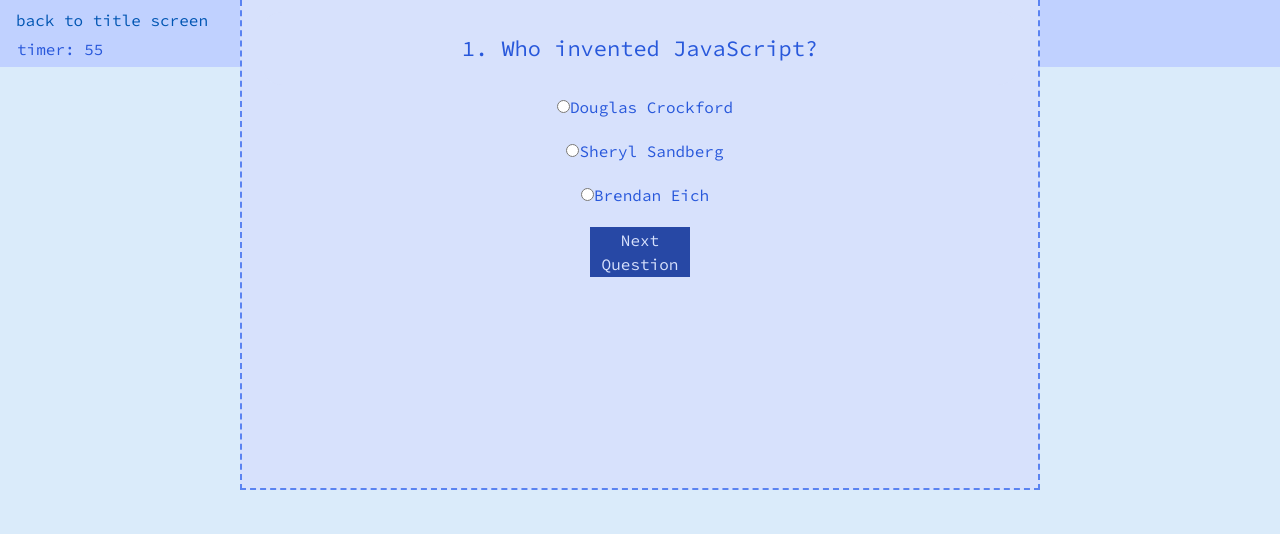
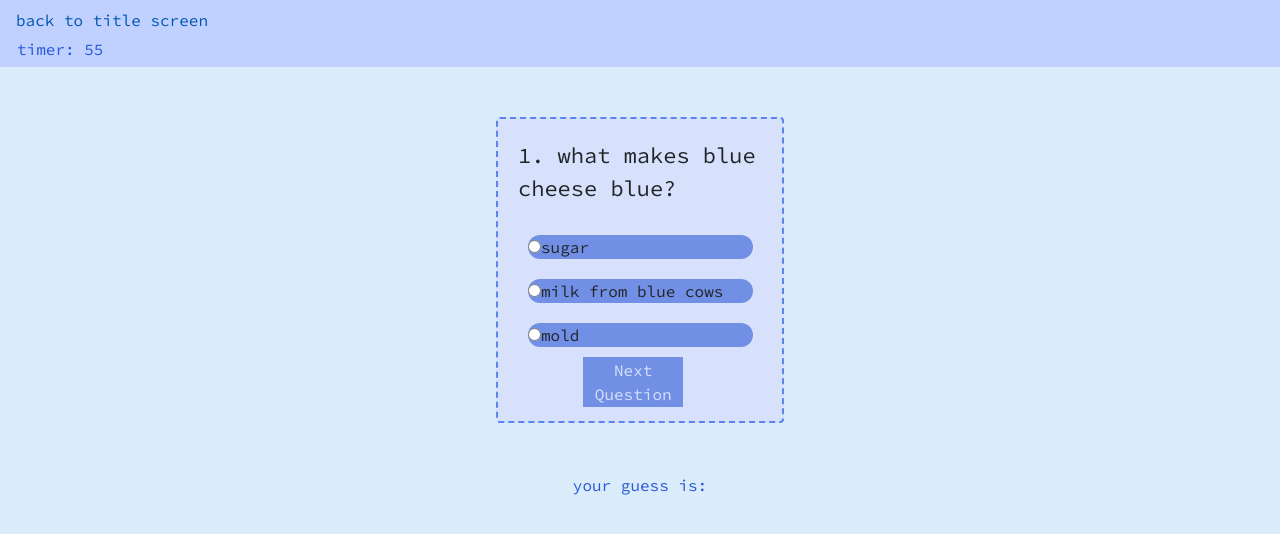
Before and after one commit to claudialove/js-quiz-game, a plain HTML site: page start-quiz.html in a window 1280 px wide. Drawn offline with nearby package versions, Linux system fonts and the light colour scheme.

Commit message:
add alerts for correct and wrong answers + showing score in alerts, also added back in a redirect to the all-done screen

```diff
--- a/all-done.html
+++ b/all-done.html
@@ -26,7 +26,7 @@
     <div class="card" style="width: 18rem;">
         <div class="card-body">
             <h5 class="card-title">great job!</h5>
-            <p class="card-text"> your final score is<span class="score"> 0</span> </p>
+            <p class="card-text"> your final score is <span id="result"> 0</span> </p>
 
             <form class="form">
                 <label for="initials">enter your initials: </label>
@@ -45,6 +45,10 @@
     <!-- Bootstrap JavaScript CDN -->
     <script src="https://maxcdn.bootstrapcdn.com/bootstrap/4.0.0/js/bootstrap.min.js"></script>
 
+    <!-- local js script -->
+    <script src="questions.js"></script>
+    <script src="quiz.js"></script>
+
 </body>
 
 </html>
--- a/questions.js
+++ b/questions.js
@@ -1,32 +1,32 @@
       //questions array
       var questions = [{
-          "question": "Who invented JavaScript?",
-            "option1": "Douglas Crockford",
-            "option2": "Sheryl Sandberg",
-            "option3": "Brendan Eich",
+          "question": "what makes blue cheese blue?",
+            "option1": "sugar",
+            "option2": "milk from blue cows",
+            "option3": "mold",
              "answer": "3"
         },{
-            "question": "Which of the following function of Array object removes the first element from an array and returns that element?",
-            "option1": "reverse()",
-            "option2": "shift()",
-            "option3": "slice()",
+            "question": "what is the name of the US Navy's aerial stunt team?",
+            "option1": "blue eagles",
+            "option2": "blue angels",
+            "option3": "blue thunder",
              "answer": "2"
         },{
-            "question": "Which of the following type of variable is visible everywhere in your JavaScript code?",
-            "option1": "global variable",
-            "option2": "local variable",
-            "option3": "both answers are correct",
+            "question": "what is the historical meaning of the term blue-blood?",
+            "option1": "that you are royalty",
+            "option2": "that you are an alien",
+            "option3": "that you are dying",
              "answer": "1"
         },{
-            "question": "Which built-in method combines the text of two strings and returns a new string?",
-            "option1": "append()",
-            "option2": "concat()",
-            "option3": "attach()",
+            "question": "what mood is the color blue most associated with?",
+            "option1": "joy",
+            "option2": "sadness",
+            "option3": "anger",
              "answer": "2"
         },{
-            "question": "What is the HTML tag under which one can write the JavaScript code?",
-            "option1": "<javascript>",
-            "option2": "<scripted>",
-            "option3": "<script>",
+            "question": "according to the song where did Fats Domino find his thrills?",
+            "option1": "blue lagoon",
+            "option2": "blue velvet",
+            "option3": "blueberry hill",
              "answer": "3"}
       ];
--- a/quiz.js
+++ b/quiz.js
@@ -1,3 +1,19 @@
+//declare variables to select
+var currentQuestion = 0;
+var score = 0;
+var totQuestions = questions.length;
+var gameOver = false;
+
+var quizCard = document.getElementById('quizContainer');
+var questionEl = document.getElementById('question');
+var opt1 = document.getElementById('opt1');
+var opt2 = document.getElementById('opt2');
+var opt3 = document.getElementById('opt3');
+var nextButton = document.getElementById('nextButton');
+var result = document.getElementById('#result');
+var display = document.getElementById('#display');
+
+
 //timer logic SELECT and MANIPULATE
 var timeEl = document.querySelector(".time");
 var mainEl = document.getElementById("main");
@@ -12,6 +28,9 @@ var mainEl = document.getElementById("main");
         if(secondsLeft === 0) {
           clearInterval(timerInterval);
           sendMessage();
+          window.location.href = "index.html";
+          gameOver = true;
+          return;
         }
 
       }, 1000);
@@ -22,21 +41,6 @@ var mainEl = document.getElementById("main");
       };
       //timer counts down but does not decrement if a wrong answer is picked - i work too slowly and had to choose to leave this out
       setTime();
-
-
-//declare variables to select
-var currentQuestion = 0;
-var score = 0;
-var totQuestions = questions.length;
-
-var container = document.getElementById('quizContainer');
-var questionEl = document.getElementById('question');
-var opt1 = document.getElementById('opt1');
-var opt2 = document.getElementById('opt2');
-var opt3 = document.getElementById('opt3');
-var nextButton = document.getElementById('nextButton');
-var resultCont = document.getElementById('result');
-
 
    //see question.js file for question array
 
@@ -57,8 +61,10 @@ var resultCont = document.getElementById('result');
            }
            var answer = selectedOption.value;
            if(questions[currentQuestion].answer == answer) {
-           score += 10;
-          //worked hard and still didnt get to adding "correct" or "wrong" answer in game play
+             score += 10;
+             alert("Correct!" + " Current score is: " + score + " points");
+       } else {
+        alert("Wrong!" + " Current score is: " + score + " points");
        }
        selectedOption.checked = false;
        currentQuestion++;
@@ -66,11 +72,9 @@ var resultCont = document.getElementById('result');
            nextButton.textContent = 'Finish';
        }
        if (currentQuestion == totQuestions) {
-           container.style.display = 'none';
-           resultCont.style.display = '';
-           resultCont.textContent = 'YourScore: ' + score;
+           window.location.href = "all-done.html";
+           result.textContent = score;
            return;
-
        }
        loadQuestion(currentQuestion);
     }
--- a/start-quiz.html
+++ b/start-quiz.html
@@ -25,17 +25,18 @@
     </ul>
     <!-- End Nav -->
     <!-- start card -->
-   <div id="quizContainer" class="container">
+   <div class="card" style="width: 18rem;" id="quizContainer">
        <div id="question" class="question"></div>
        <label class="option"><input type="radio" name="option" value="1" /><span id="opt1"></span></label>
        <label class="option"><input type="radio" name="option" value="2" /><span id="opt2"></span></label>
        <label class="option"><input type="radio" name="option" value="3" /><span id="opt3"></span></label>
        <div><button id="nextButton" class="next-btn" onclick="loadNextQuestion();">Next Question</button>
        </div>
-   </div>
-   <div id="result" class="container result" style="display:none;">
-</div>
+    </div>
+
     <!-- end card -->
+    <!-- display correct or wrong -->
+    <div><p id="display">your guess is:  </p></div>
 
 
     <!-- jQuery CDN -->
--- a/style.css
+++ b/style.css
@@ -35,20 +35,6 @@
     padding-right: 20px;
   }
 
-  .container {
-    height: 500px;
-    width: 800px;
-    position: absolute;
-    top: 30%;
-    left: 50%;
-    transform: translatex(-50%) translateY(-50%);
-    background: rgb(215, 225, 252);
-    padding: 20px;
-    border: 2px dashed rgb(91, 131, 241);
-    text-align: center;
-    color: rgb(40, 88, 219);
-  }
-
   .title {
     padding-top: 20px;
     text-align: center;
@@ -60,29 +46,29 @@
   .question{
     padding: 20px;
     font-size: 22px;
-    background: rgb(215, 225, 252);
     border-radius: 20px;
   }
 
   .option {
-    width: 470px;
+    width: 225px;
     display: inline-block;
-
     vertical-align: middle;
-    background: rgba(255, 255, 255, 0);
-    margin: 10px 0 10px 10px;
+    background: rgb(113, 143, 228);
+    margin: 10px 0 10px 30px;
     border-radius: 20px;
   }
 
   .option:hover {
+
     background:  rgb(40, 88, 219);
     color: rgb(215, 225, 252);
   }
 
   .card {
     margin: 50px auto;
-    max-width: 1000px;
+    max-width: 1500px;
     border: 2px dashed rgb(91, 131, 241);
+    background-color: rgb(215, 225, 252);
   }
 
   .btn {
@@ -106,15 +92,15 @@
     color: rgb(40, 88, 219);
 
    }
-
   .next-btn {
      border: none;
      outline: none;
-     background: rgb(39, 72, 165);
+     background: rgb(113, 143, 228);
      width: 100px;
      height: 50px;
      cursor: pointer;
-     margin: 10px;
+     margin-left: 30%;
+     margin-bottom: 5%;
      color: rgb(215, 225, 252);
      vertical-align: middle;
    }
```
Also changed, not shown: index.html (+3 -4 lines).
